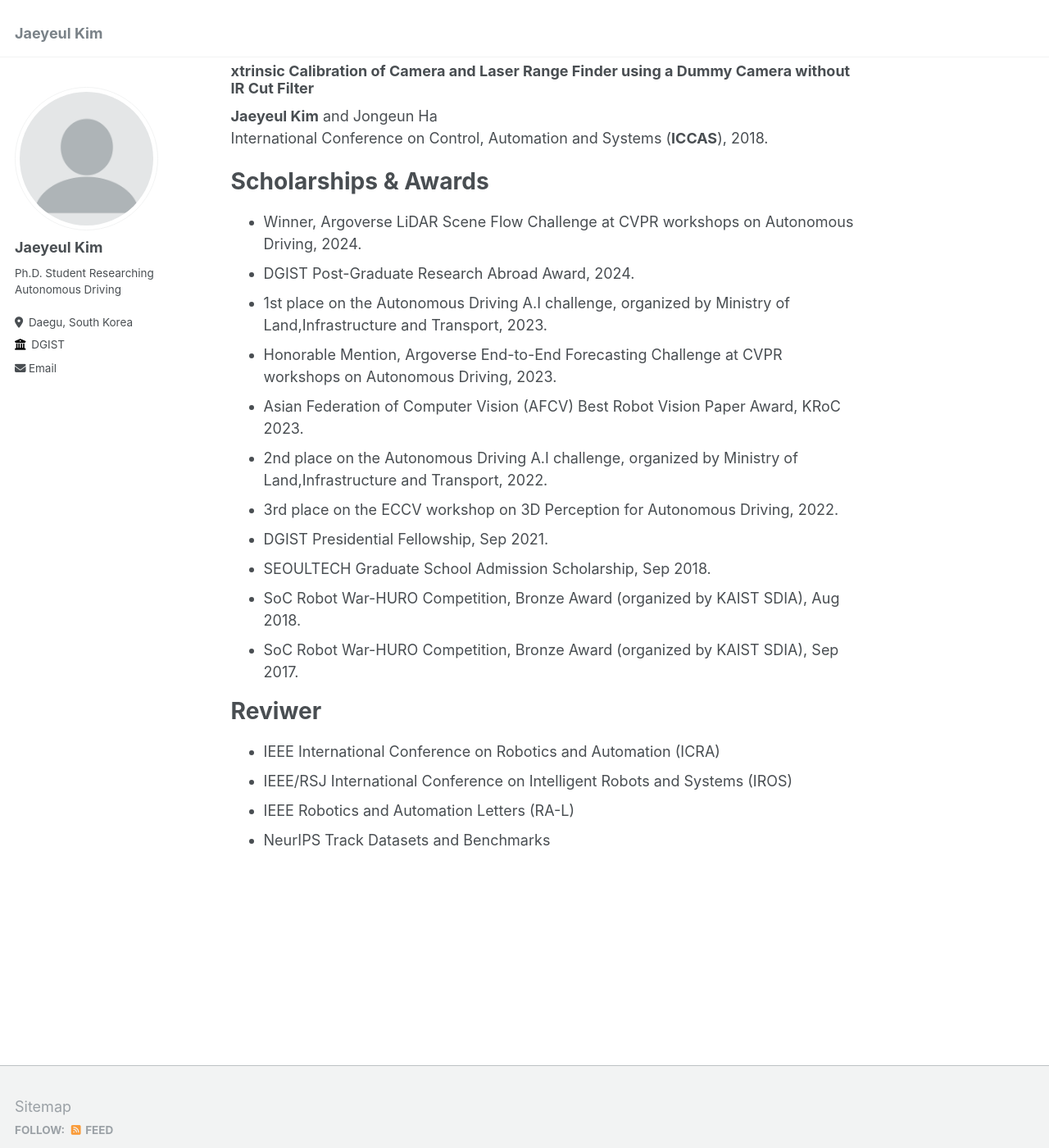
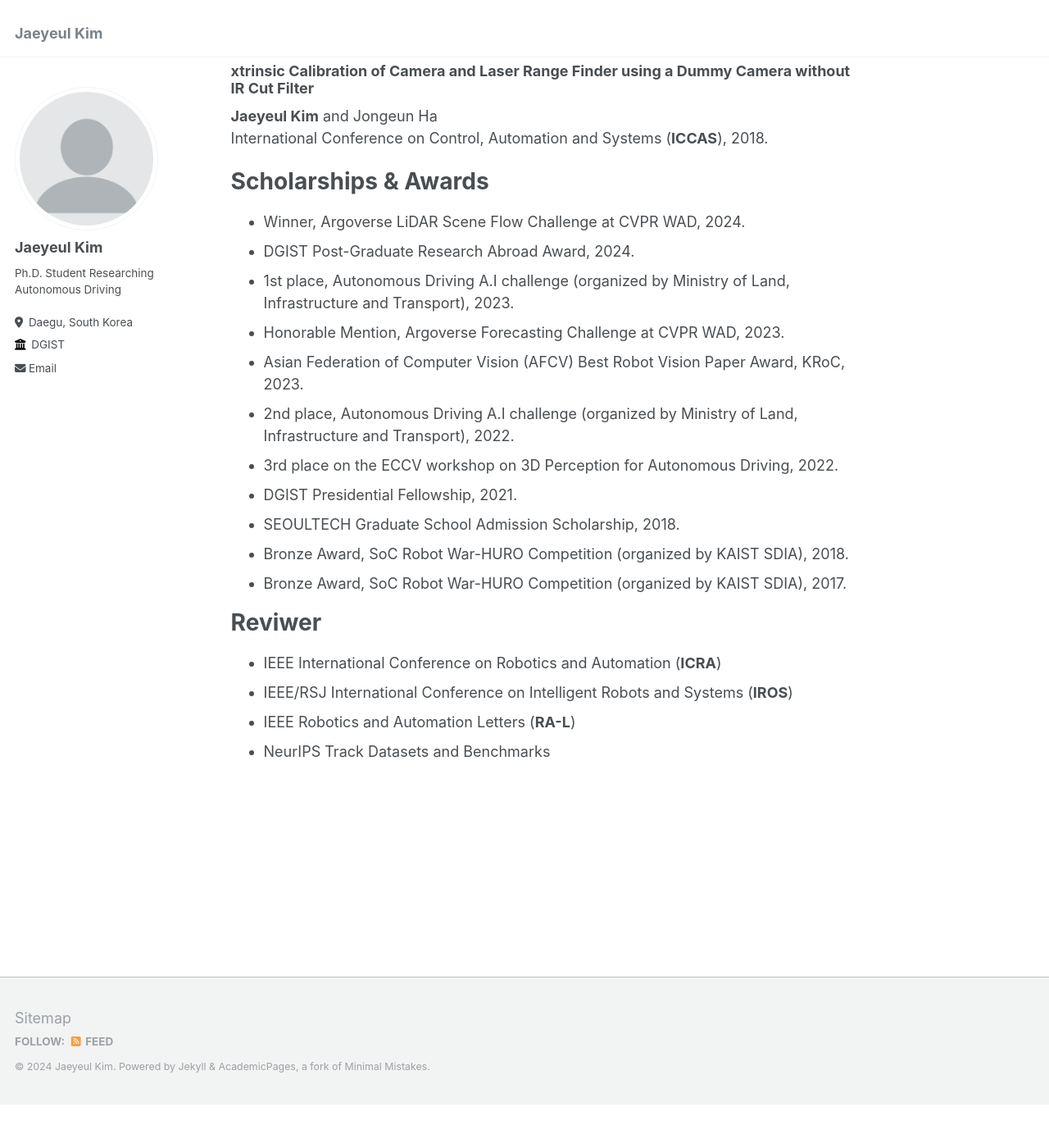
Before and after one commit to jykim94/jykim94.github.io, a Jekyll site: the page built from _pages/about.md, in a window 1280 px wide and 1400 px high, scrolled down 2199 px. Shown: the whole window at 82% size. Built offline with Jekyll 4.4.1, drawn with Linux system fonts in a browser that asks for light colours; after the commit the page ends 3545 px from its top, so only the background shows below that.

Commit message:
Updated specific content

```diff
--- a/_pages/about.md
+++ b/_pages/about.md
@@ -82,23 +82,23 @@ International Conference on Control, Automation and Systems (**ICCAS**), 2018.
 
 Scholarships & Awards
 ======
-- Winner, Argoverse LiDAR Scene Flow Challenge at CVPR workshops on Autonomous Driving, 2024.
+- Winner, Argoverse LiDAR Scene Flow Challenge at CVPR WAD, 2024.
 - DGIST Post-Graduate Research Abroad Award, 2024.
-- 1st place on the Autonomous Driving A.I challenge, organized by Ministry of Land,Infrastructure and Transport, 2023.
-- Honorable Mention, Argoverse End-to-End Forecasting Challenge at CVPR workshops on Autonomous Driving, 2023.
-- Asian Federation of Computer Vision (AFCV) Best Robot Vision Paper Award, KRoC 2023.
-- 2nd place on the Autonomous Driving A.I challenge, organized by Ministry of Land,Infrastructure and Transport, 2022.
+- 1st place, Autonomous Driving A.I challenge (organized by Ministry of Land, Infrastructure and Transport), 2023.
+- Honorable Mention, Argoverse Forecasting Challenge at CVPR WAD, 2023.
+- Asian Federation of Computer Vision (AFCV) Best Robot Vision Paper Award, KRoC, 2023.
+- 2nd place, Autonomous Driving A.I challenge (organized by Ministry of Land, Infrastructure and Transport), 2022.
 - 3rd place on the ECCV workshop on 3D Perception for Autonomous Driving, 2022.
-- DGIST Presidential Fellowship, Sep 2021.
-- SEOULTECH Graduate School Admission Scholarship, Sep 2018.
-- SoC Robot War-HURO Competition, Bronze Award (organized by KAIST SDIA), Aug 2018.
-- SoC Robot War-HURO Competition, Bronze Award (organized by KAIST SDIA), Sep 2017.
+- DGIST Presidential Fellowship, 2021.
+- SEOULTECH Graduate School Admission Scholarship, 2018.
+- Bronze Award, SoC Robot War-HURO Competition (organized by KAIST SDIA), 2018.
+- Bronze Award, SoC Robot War-HURO Competition (organized by KAIST SDIA), 2017.
 
 Reviwer
 ======
-- IEEE International Conference on Robotics and Automation (ICRA)
-- IEEE/RSJ International Conference on Intelligent Robots and Systems (IROS)
-- IEEE Robotics and Automation Letters (RA-L)
+- IEEE International Conference on Robotics and Automation (**ICRA**)
+- IEEE/RSJ International Conference on Intelligent Robots and Systems (**IROS**)
+- IEEE Robotics and Automation Letters (**RA-L**)
 - NeurIPS Track Datasets and Benchmarks
 
 <!-- Site-wide configuration
```
